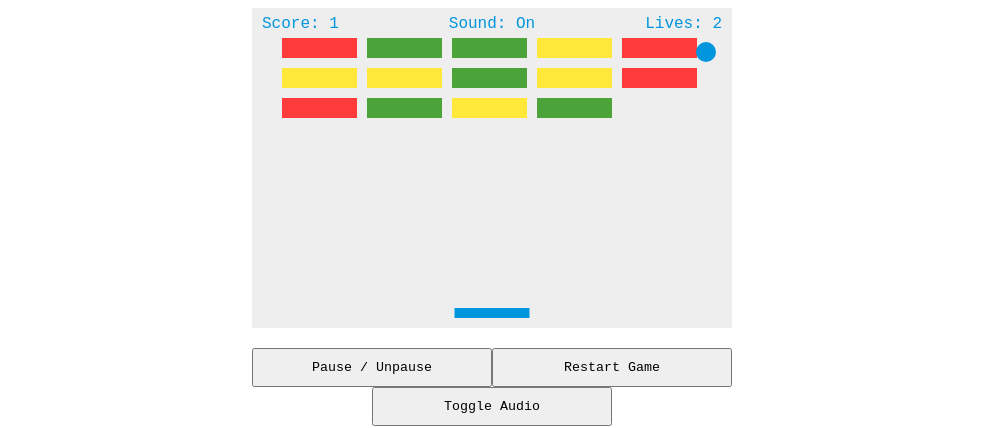
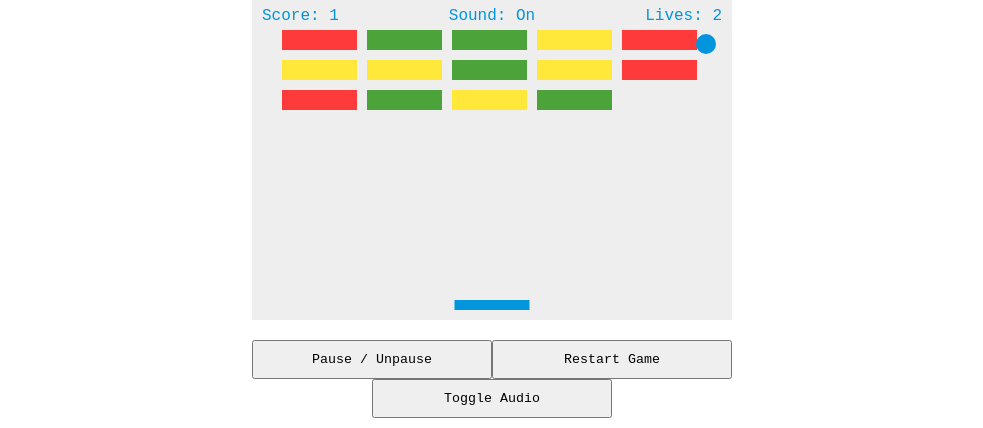
Before and after one commit to jamiepollock/game-dev-js-breakout, a plain HTML site: page index.html in a window 1280 px wide. Shown: the top 428 px of the page, without its empty margins (148-1131 px from the left). Drawn offline with Linux system fonts and the light colour scheme.

Commit message:
Game chrome updates

```diff
--- a/assets/style.css
+++ b/assets/style.css
@@ -1,7 +1,17 @@
-canvas { background: #eee; display: block; margin: 0 auto 20px auto; padding: 0; }
+body {
+    margin: 0;
+    padding: 0;
+}
 body * {
     text-align: center;
     font-family: "courier new";
+}
+
+canvas {
+    background: #eee;
+    display: block;
+    margin: 0 auto 20px auto;
+    padding: 0;
 }
 
 ul li {
--- a/index.html
+++ b/index.html
@@ -1,10 +1,9 @@
 <!DOCTYPE html>
-<html>
-
+<html lang="en">
 <head>
     <meta charset="utf-8" />
     <title>Breakout Game: Pure Javascript</title>
-    <meta name="viewport" content="initial-scale=1.0">
+    <meta name="viewport" content="width=device-width, initial-scale=1">
     <meta property="og:url" content="https://jamiepollock.github.io/game-dev-js-breakout/" />
     <meta property="og:type" content="article" />
     <meta property="og:title" content="Breakout Game: Pure Javascript" />
```
